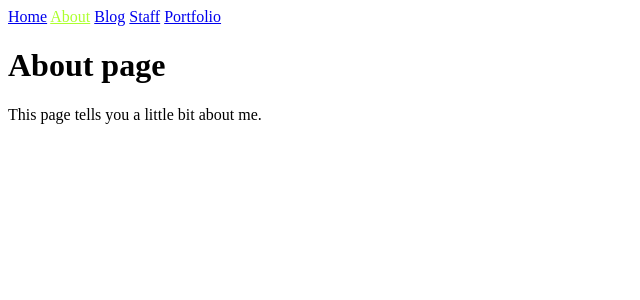
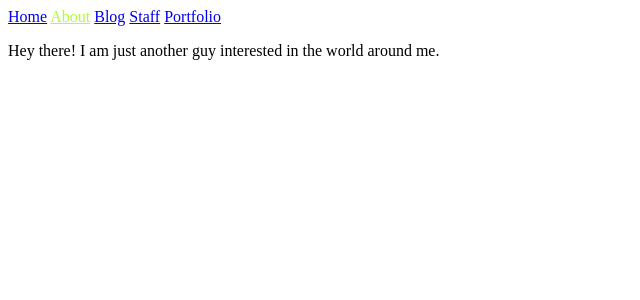
Before and after one commit to habasweiny/habasweiny.github.io, a Jekyll site: the page built from about.md, in a window 1280 px wide. Shown: the top 300 px of the page, without its empty margins (0-640 px from the left). Built offline with Jekyll 4.4.1, drawn with Linux system fonts in a browser that asks for light colours.

```diff
--- a/about.md
+++ b/about.md
@@ -1,6 +1,5 @@
 ---
 title: About
 ---
-# About page
 
-This page tells you a little bit about me.
+Hey there! I am just another guy interested in the world around me.
```
